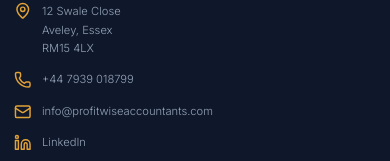
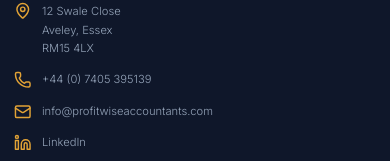
Before and after one commit to zain10k/profitwiseaccountancy, a React (Vite) app: page / in a window 390 px wide. Shown: the part 6733-6894 px from the top of the page. Built offline with nearby package versions, Linux system fonts and the light colour scheme.

Commit message:
Update phone number to +44 (0) 7405 395139
Co-authored-by: Cursor <cursoragent@cursor.com>

```diff
--- a/src/components/ContactMethods.tsx
+++ b/src/components/ContactMethods.tsx
@@ -5,9 +5,9 @@ const contactMethods = [
   {
     icon: Phone,
     title: 'Call Us',
-    content: '+44 7939 018799',
+    content: '+44 (0) 7405 395139',
     subtext: 'Mon-Fri, 9am-6pm',
-    href: 'tel:+447939018799',
+    href: 'tel:+447405395139',
     isExternal: false,
   },
   {
--- a/src/components/Footer.tsx
+++ b/src/components/Footer.tsx
@@ -77,7 +77,7 @@ export function Footer() {
               </li>
               <li className="flex items-center gap-3">
                 <Phone className="h-5 w-5 shrink-0 text-primary" />
-                <span>+44 7939 018799</span>
+                <span>+44 (0) 7405 395139</span>
               </li>
               <li className="flex items-center gap-3">
                 <Mail className="h-5 w-5 shrink-0 text-primary" />
```
